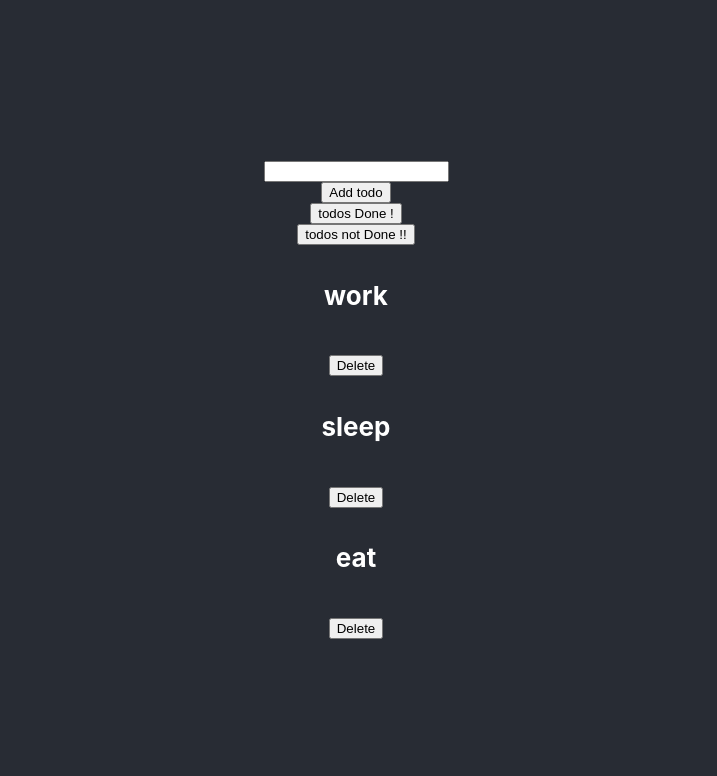
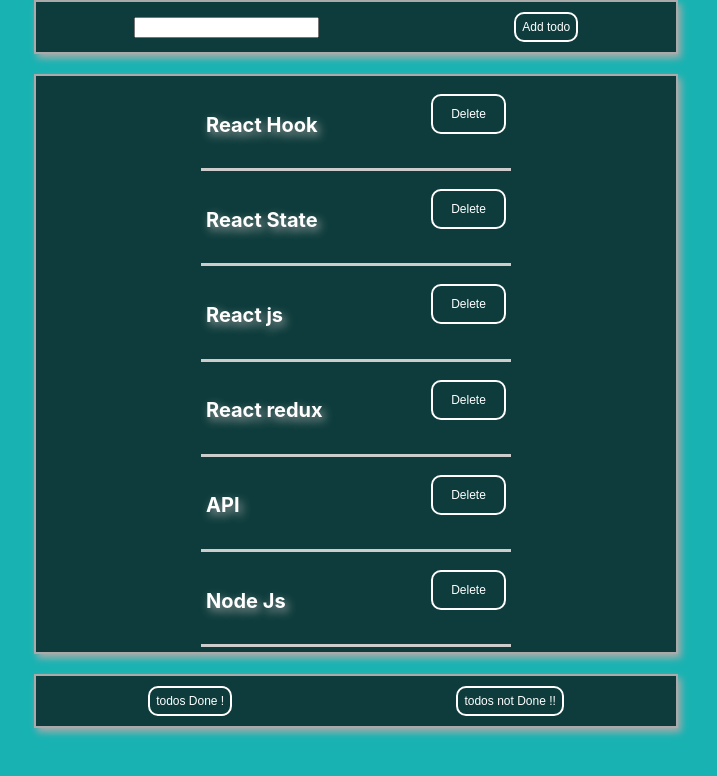
Before and after one commit to SaadaniMohamedAmine/checkpoint_redux, a React (Create React App) app: page / in a window 1280 px wide. Shown: the top 776 px of the page, without its empty margins (284-1001 px from the left). Built offline with nearby package versions, Linux system fonts and the light colour scheme.

Commit message:
style todo App

```diff
--- a/src/App.css
+++ b/src/App.css
@@ -1,5 +1,7 @@
+
 .App {
   text-align: center;
+  min-height:100vh;
 }
 
 .App-logo {
@@ -13,7 +15,7 @@
   }
 }
 
-.App-header {
+/*.App-header {
   background-color: #282c34;
   min-height: 100vh;
   display: flex;
@@ -22,7 +24,7 @@
   justify-content: center;
   font-size: calc(10px + 2vmin);
   color: white;
-}
+}*/
 
 .App-link {
   color: #61dafb;
@@ -36,3 +38,63 @@
     transform: rotate(360deg);
   }
 }
+
+.todo {
+  display: flex;
+  flex-direction: row;
+  justify-content: space-between;
+  width:300px;
+  border-bottom:3px solid #ccc;
+  margin:5px auto;
+  padding:5px;
+  color: #fff;
+  font-size: 1.25rem;
+  text-shadow: 3px 4px 10px #aaa;
+
+}
+.btn {
+  width:75px;
+  height:40px;
+  align-items: center;
+  margin-top:8px;
+  border-radius: 10px;
+  outline:none;
+  background:transparent;
+  border:2px solid #fff;
+  color:white;
+  font-size:.75rem;
+}
+.list {
+   border:2px solid #aaa;
+   width:50%;
+   margin:20px auto;
+   background:rgba(10,10,10,0.7);
+   box-shadow: 3px 4px 7px #aaa;
+}
+.filter {
+  border:2px solid #aaa;
+   width:50%;
+   height:50px;
+   margin:0px auto;
+   background:rgba(10,10,10,0.7);
+   box-shadow: 3px 4px 7px #aaa;
+   display: flex;
+   justify-content: space-around;
+   align-items: center;
+}
+.btn-test {
+  height: 30px;
+  max-resolution: top 9px;
+  background:transparent;
+  border:2px solid #fff;
+  color:white;
+  font-size:.75rem;
+  border-radius: 10px;
+}
+
+.todoApp {
+
+  min-height: 100vh;
+ background:rgba(0,170,170,0.9);
+
+}
--- a/src/App.js
+++ b/src/App.js
@@ -1,9 +1,9 @@
 import React,{useState} from 'react'
 import './App.css'
-//import {connect} from 'react-redux' ;
 import {useSelector,useDispatch} from 'react-redux'
 import {addTodo,todoDone,todoNotDone} from './actions/todosAction'
 import {v4 as uuidv4} from 'uuid'
+
 
 const App=(s)=> {
   const todos=useSelector((state=>state.todosReducer)) ;
@@ -12,25 +12,26 @@ const App=(s)=> {
   const dispatch=useDispatch();
   return (
     <div className="App">
-      <header className="App-header">
+        <div className='todoApp'>
+        <div className='filter'>
         <input type="text" name=""  id="" onChange={(e)=>setInput(e.target.value)}/>
-        <button onClick={()=>dispatch(addTodo({id:uuidv4(),title:input,isDone:false}))}>Add todo</button>
-        <button onClick={()=>dispatch(todoDone())}>todos Done !</button>
-        <button onClick={()=>dispatch(todoNotDone())}>todos not Done !!</button>
+        <button className='btn-test' onClick={()=>dispatch(addTodo({id:uuidv4(),title:input,isDone:false}))}>Add todo</button>
+        </div>
+      <div className="list">
       {todos.map(todo=>(
         <div className="todo">
           <h4>{todo.title}</h4>
-          <button>Delete</button>
+          <button className="btn">Delete</button>
         </div>
       ))}
-      </header>
+      </div>
+      <div className="filter">
+      <button className='btn-test'onClick={()=>dispatch(todoDone())}>todos Done !</button>
+        <button className='btn-test' onClick={()=>dispatch(todoNotDone())}>todos not Done !!</button>
+      </div>
+        </div>
     </div>
   )
 }
-/*const mapStateToProps=(state)=>{
-  return  {
-    todos:state.todosReducer ,
-  }
-}
-export default connect(mapStateToProps)(App);*/
+
 export default App ;
--- a/src/index.js
+++ b/src/index.js
@@ -2,7 +2,7 @@ import React from 'react';
 import App from './App'
 import ReactDOM,{render} from 'react-dom';
 import './index.css';
-import * as serviceWorker from './serviceWorker';
+//import * as serviceWorker from './serviceWorker';
 import {Provider} from 'react-redux'
 import store from './store'
 
--- a/src/reducers/todosReducers.js
+++ b/src/reducers/todosReducers.js
@@ -5,19 +5,34 @@ import {ADD_TODO,TODO_DONE,TODO_NOT_DONE} from '../actions/types'
 const todos=[
     {
        id:uuidv4() ,
-       title:"work",
-       isDone:false
+       title:"React Hook",
+       isDone:true
     },
     {
         id:uuidv4() ,
-        title:"sleep",
-        isDone:false,
+        title:"React State",
+        isDone:true,
      } ,
      {
         id:uuidv4() ,
-        title:"eat",
+        title:"React js",
         isDone:true,
-     }
+     },
+     {
+      id:uuidv4() ,
+      title:"React redux",
+      isDone:true,
+   },
+   {
+      id:uuidv4() ,
+      title:"API",
+      isDone:false,
+   },
+   {
+      id:uuidv4() ,
+      title:"Node Js",
+      isDone:false,
+   },
 ]
 
 
```
